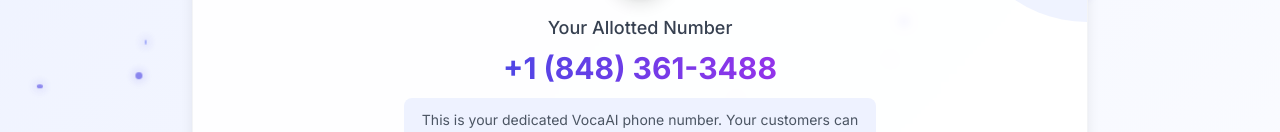
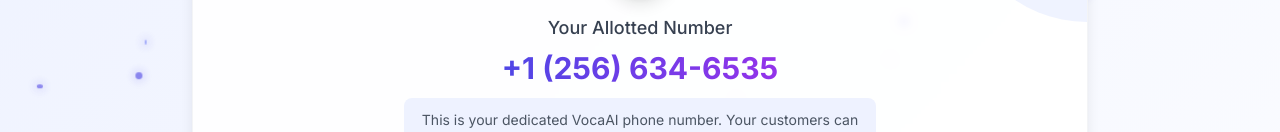
Before and after one commit to dilpreet579/voca-ai, a Next.js app: page /dashboard in a window 1280 px wide. Shown: the part 377-509 px from the top of the page. Built offline with nearby package versions, Linux system fonts and the light colour scheme; no server answers; sample sign-in values are in the browser's storage; a web font is replaced by a local one.

Commit message:
add grewal-eye-clinic

```diff
--- a/src/app/dashboard/page.tsx
+++ b/src/app/dashboard/page.tsx
@@ -79,7 +79,7 @@
                     </svg>
                   </div>
                   <h2 className="text-lg font-medium text-gray-700 dark:text-gray-300 mb-2">Your Allotted Number</h2>
-                  <p className="text-3xl font-bold bg-clip-text text-transparent bg-gradient-to-r from-indigo-600 to-purple-600 dark:from-indigo-400 dark:to-purple-400 mb-3">+1 (848) 361-3488</p>
+                  <p className="text-3xl font-bold bg-clip-text text-transparent bg-gradient-to-r from-indigo-600 to-purple-600 dark:from-indigo-400 dark:to-purple-400 mb-3">+1 (256) 634-6535</p>
                   <div className="p-3 bg-indigo-50 dark:bg-indigo-900/30 rounded-lg mb-4">
                     <p className="text-sm text-gray-600 dark:text-gray-400 max-w-md">
                       This is your dedicated VocaAI phone number. Your customers can call this number to interact with your AI assistant.
@@ -87,7 +87,7 @@
                   </div>
                   <div className="mt-4 flex justify-center w-full">
                     <a
-                      href="tel:+18483619488"
+                      href="tel:+12566346535"
                       className="px-5 py-2.5 bg-gradient-to-r from-indigo-600 to-purple-600 hover:from-indigo-700 hover:to-purple-700 text-white rounded-lg shadow-md transition-all flex items-center justify-center"
                     >
                       <svg className="h-5 w-5 mr-2" fill="none" stroke="currentColor" viewBox="0 0 24 24" xmlns="http://www.w3.org/2000/svg">
@@ -187,7 +187,7 @@
                 </div>
                 <div className="overflow-hidden h-[500px] w-full rounded-lg border border-gray-100 dark:border-gray-700">
                   <iframe
-                    src="https://docs.google.com/spreadsheets/d/e/2PACX-1vRpwS33JlQ4TE4teTZ57OHOqCa4uoUDjVasWdxSODipzx_xkaSnfhwunVbbP5vB90W9ZPx__19o7ShW/pubhtml?gid=0&amp;single=true&amp;widget=true&amp;headers=false"
+                    src="https://docs.google.com/spreadsheets/d/e/2PACX-1vTP7plgN46sxUjIMb_eYycr4NfmMGIcbaoJsF20LpY9nixF4uYf3v-ukelP4RkyyvmKtx7dvlNtTjEY/pubhtml?widget=true&amp;headers=false"
                     className="w-full h-full"
                     title="Scheduled Appointments Spreadsheet"
                   ></iframe>
```
